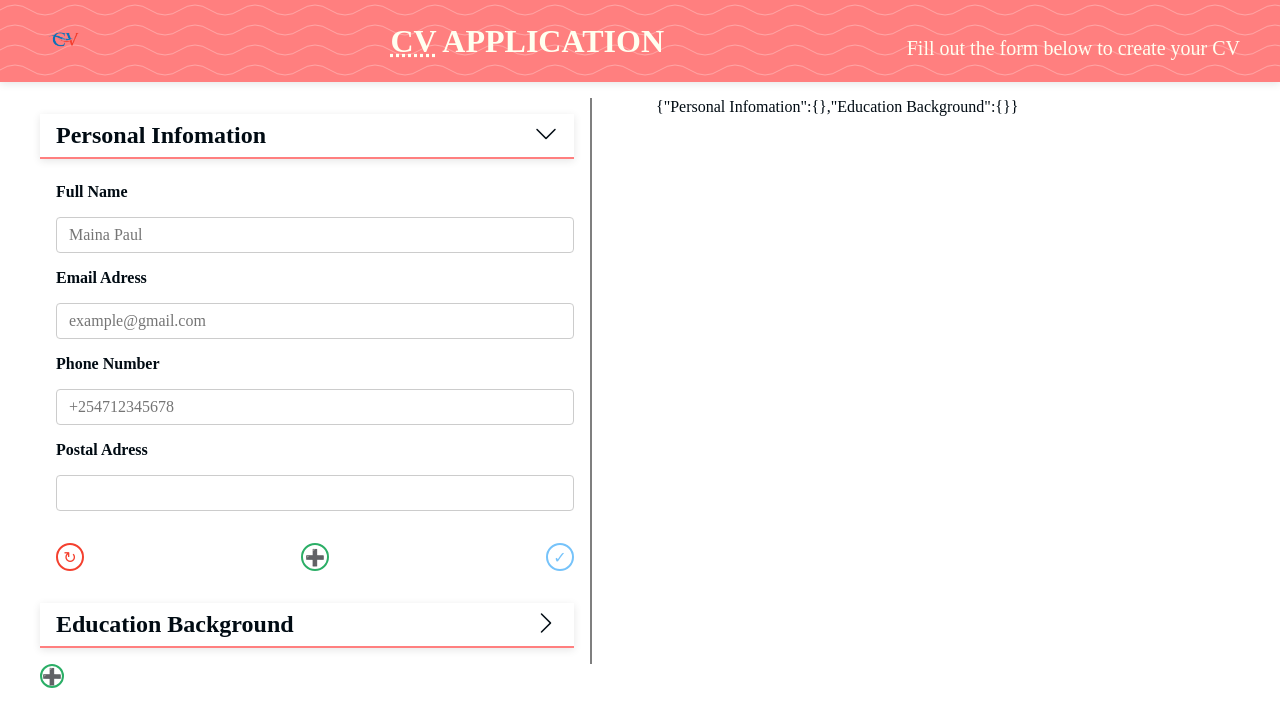
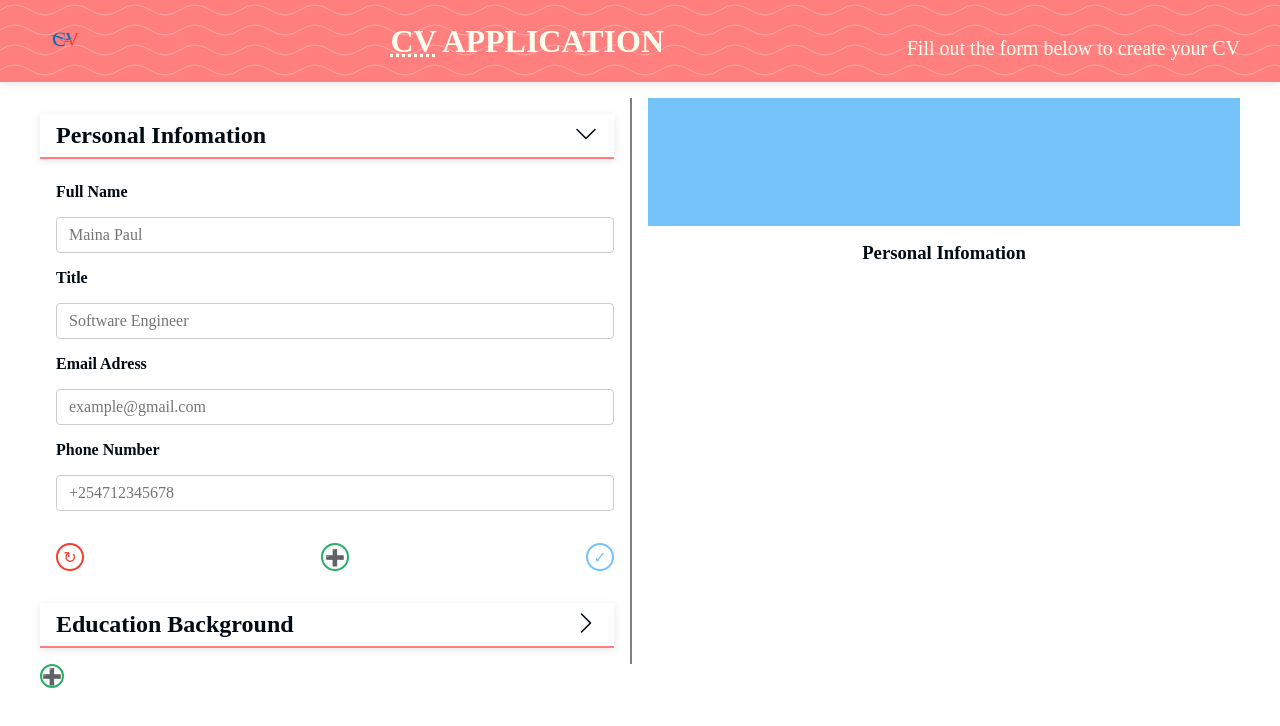
Before and after one commit to Legend-Paul/CV-Application, a React (Vite) app: page / in a window 1280 px wide. Shown: the top 726 px of the page. Built offline with nearby package versions, Linux system fonts and the light colour scheme; a web font is replaced by a local one.

Commit message:
Create cv overview of personal infomation section

```diff
--- a/src/App.jsx
+++ b/src/App.jsx
@@ -50,7 +50,7 @@ function App() {
             });
         }
     };
-
+    let personlInfoObj = cvDataValues[initialCvSection];
     return (
         <div className="App">
             <Header />
@@ -135,7 +135,87 @@ function App() {
                     </button>
                 </div>
                 <div className="cv-overview">
-                    <p>{JSON.stringify(cvDataValues)}</p>
+                    <div className="personal-infomation">
+                        <div className="cv-heading">
+                            <h2>
+                                {personlInfoObj["text"] &&
+                                    personlInfoObj["text"]["Full Name"]}
+                            </h2>
+                            <p>
+                                {personlInfoObj["text"] &&
+                                    personlInfoObj["text"]["Title"]}
+                            </p>
+                        </div>
+                        <div className="personal-details">
+                            <h3>{initialCvSection}</h3>
+
+                            {Object.entries(personlInfoObj).map((items) => {
+                                if (items[0] !== "textarea") {
+                                    return (
+                                        <div className="details-list">
+                                            {Object.entries(items[1]).map(
+                                                (item) => {
+                                                    const key = item[0];
+                                                    const value = item[1];
+
+                                                    // Only render if the key is not "Full Name" or "Title"
+                                                    if (
+                                                        value &&
+                                                        key !== "Full Name" &&
+                                                        key !== "Title"
+                                                    ) {
+                                                        return (
+                                                            <div
+                                                                className="list"
+                                                                key={key}
+                                                            >
+                                                                <div className="maker"></div>
+                                                                <div className="detail">
+                                                                    {" "}
+                                                                    <p className="detail-name">
+                                                                        {key} :
+                                                                    </p>
+                                                                    <p>
+                                                                        {value}
+                                                                    </p>
+                                                                </div>
+                                                            </div>
+                                                        );
+                                                    }
+
+                                                    // Skip rendering for "Full Name" and "Title"
+                                                }
+                                            )}
+                                        </div>
+                                    );
+                                }
+                            })}
+                        </div>
+                        <div className="textarea-field">
+                            {Object.entries(personlInfoObj).map((items) => {
+                                if (items[0] === "textarea") {
+                                    return (
+                                        <div className="text-area-cont">
+                                            {Object.entries(items[1]).map(
+                                                (item) => {
+                                                    let key = item[0];
+                                                    let value = item[1];
+                                                    if (value) {
+                                                        return (
+                                                            <div className="textarea-content">
+                                                                <h4>{key}</h4>
+                                                                <p>{value}</p>
+                                                            </div>
+                                                        );
+                                                    }
+                                                }
+                                            )}
+                                        </div>
+                                    );
+                                }
+                            })}
+                        </div>
+                    </div>
                 </div>
             </main>
         </div>
--- a/src/cvSections info/cvSection.jsx
+++ b/src/cvSections info/cvSection.jsx
@@ -65,6 +65,7 @@ function Cvsection({
     const [canSubmit, setCanSubmit] = useState(false);
     const [dynamicFields, setDynamicFields] = useState([]);
     let isCvSectionActive = activeCvSection.index == index;
+    console.log(dynamicFields);
 
     const toggleAccordion = (e) => {
         console.log(e.target.dataset.index);
@@ -145,7 +146,6 @@ function Cvsection({
     };
 
     const addFieldToObj = (stateObj, type, name, value) => {
-        console.log(stateObj);
         return {
             ...stateObj,
             [type]: { ...stateObj[type], [name]: value },
@@ -261,7 +261,7 @@ function Cvsection({
                                                 cvDataValues={
                                                     cvDataValues[heading]
                                                 }
-                                                name={"Description"}
+                                                name={field.name}
                                                 defaultType="textarea"
                                                 handleOnchange={handleOnChange}
                                                 placeholder={field.placeholder}
--- a/src/index.css
+++ b/src/index.css
@@ -21,11 +21,9 @@
 main {
     display: grid;
     grid-template-columns: repeat(2, 1fr);
-    gap: 2rem;
+    gap: 1rem;
 }
 section {
-    padding-right: 2rem;
-
     .section-fields-cont {
         padding: 1rem 1rem 1rem 0;
         border-right: 2px solid var(--medium-grey);
@@ -132,3 +130,57 @@ dialog {
 .input-field {
     position: relative;
 }
+
+.cv-overview {
+    .personal-infomation {
+        .cv-heading {
+            display: flex;
+            flex-direction: column;
+            gap: 1rem;
+            justify-content: center;
+            align-items: center;
+            width: 100%;
+            height: 8rem;
+            background-color: var(--light-blue);
+            margin-bottom: 1rem;
+        }
+        .personal-details {
+            display: grid;
+            gap: 1rem;
+            h3 {
+                text-align: center;
+            }
+            .details-list {
+                display: grid;
+                gap: 0.75rem;
+                .list {
+                    display: flex;
+                    gap: 1rem;
+                    align-items: center;
+                    border-bottom: 1px solid var(--medium-grey);
+                    .maker {
+                        background-color: var(--primary-color);
+                        width: 0.35rem;
+                        height: 0.35rem;
+                        border-radius: 50%;
+                    }
+                    .detail {
+                        display: flex;
+                        gap: 0.5rem;
+                        .detail-name {
+                            font-weight: 600;
+                            width: 10rem;
+                        }
+                    }
+                }
+            }
+        }
+        .textarea-field {
+            .textarea-content {
+                margin-top: 1rem;
+                display: grid;
+                gap: 0.5rem;
+            }
+        }
+    }
+}
--- a/src/utils/cvSectionData.js
+++ b/src/utils/cvSectionData.js
@@ -12,6 +12,12 @@ let cvSectionData = [
                 placeholder: "Maina Paul",
             },
             {
+                id: Date.now() + "3",
+                name: "Title",
+                type: "text",
+                placeholder: "Software Engineer",
+            },
+            {
                 id: Date.now() + "2",
                 name: "Email Adress",
                 type: "email",
@@ -22,12 +28,6 @@ let cvSectionData = [
                 name: "Phone Number",
                 type: "tel",
                 placeholder: "+254712345678",
-            },
-            {
-                id: Date.now() + "8",
-                name: "Postal Adress",
-                type: "text",
-                placeholder: "",
             },
         ],
     },
```
